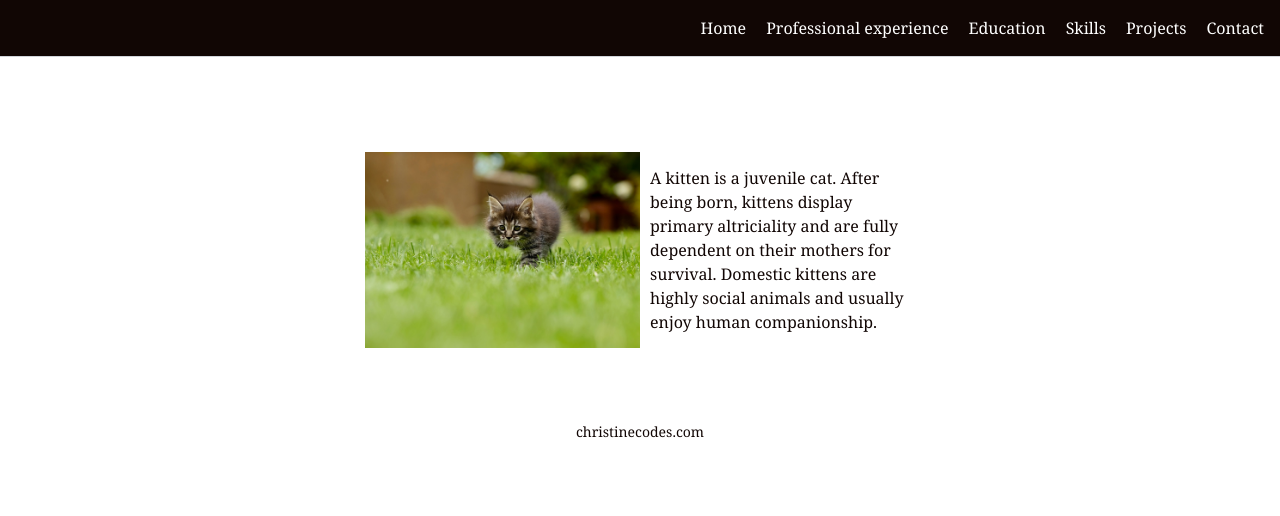
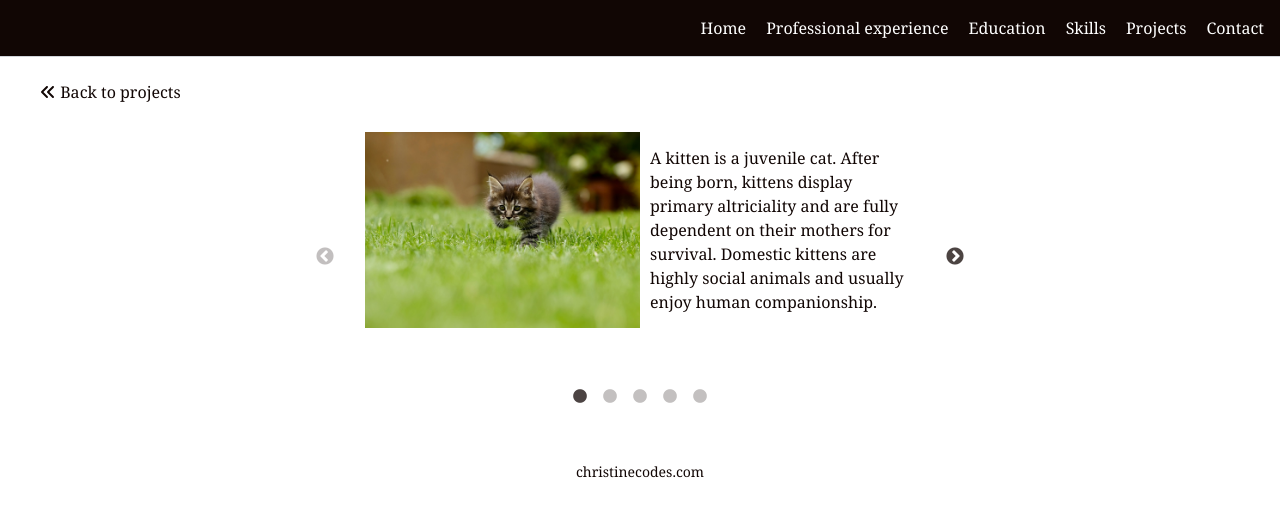
Before and after one commit to cmooreDT/react-website, a React (Create React App) app: page /carousel in a window 1280 px wide. Shown: the top 516 px of the page. Built offline with nearby package versions, Linux system fonts and the light colour scheme.

Commit message:
updated carousel colors

```diff
--- a/src/Carousel.scss
+++ b/src/Carousel.scss
@@ -1,7 +1,3 @@
-.App {
-    padding: 20px;
-}
-
 .carousel-container {
     align-items: center;
     display: flex;
@@ -44,7 +40,7 @@
         user-select: text;
 
         .slick-dots li button::before {
-            color: #fff;
+            color: #110604;
             font-size: 16px;
         }
     }
@@ -80,7 +76,7 @@
     .slick-prev,
     .slick-next {
         &::before {
-            color: #fff;
+            color: #110604;
         }
     }
 
--- a/src/components/Carousel.js
+++ b/src/components/Carousel.js
@@ -73,8 +73,8 @@ export default class AppendDots extends Component {
             }
         };
         return (
-            <div className="App">
-                <Link smooth to="/#projects" className="text-white transition hover:text-gray-300 hover:ease-in block mb-7 hover:underline"><FontAwesomeIcon icon={faAnglesLeft} /> Back to projects</Link>
+            <div className="App pb-20">
+                <Link smooth to="/#projects" className="transition hover:text-gray-600 hover:ease-in block mb-7 hover:underline"><FontAwesomeIcon icon={faAnglesLeft} /> Back to projects</Link>
                 <div className="slick-container">
                     <Slider {...settings}>
                         {data.map((item, index) => (
--- a/src/index.css
+++ b/src/index.css
@@ -1,7 +1,3 @@
 @tailwind base;
 @tailwind components;
 @tailwind utilities;
-
-body {
-    font-family: 'Noto Sans', sans-serif;
-}
```
